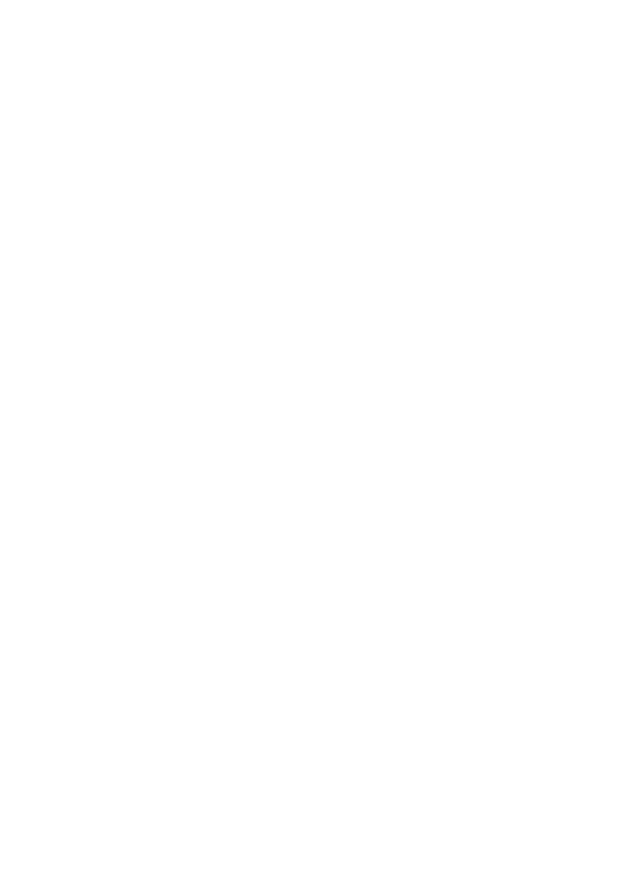
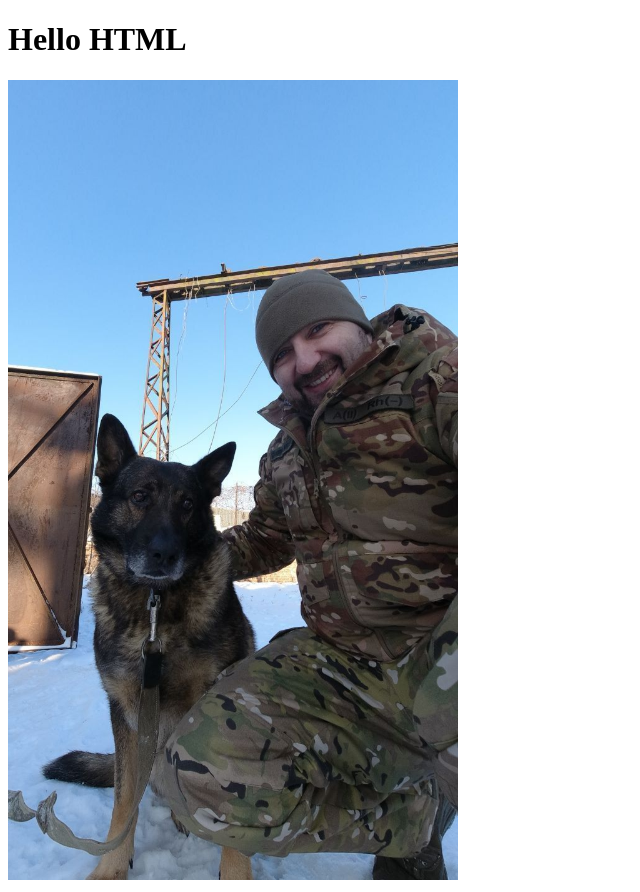
Before and after one commit to PavloChuchman/1038-Chuchman-1, a plain HTML site: page index.html in a window 1280 px wide. Shown: the whole page, without its empty margins (0-640 px from the left). Before the commit the page ends 800 px from the top, so only its background shows below. Drawn offline with Linux system fonts and the light colour scheme.

Commit message:
Sample HTML

```diff
--- a/index.html
+++ b/index.html
@@ -8,6 +8,7 @@
     <link rel="shortcut icon" href="https://placekitten.com/96/139" type="image/x-icon">
 </head>
 <body>
-    <script src="https://unpkg.com/html-data-include@3.3.3/html-data-include.js"></script>
+    <h1>Hello HTML</h1>
+    <img width="450" src="img/father.jpg" alt="father">
 </body>
 </html>
```
Also changed, not shown: img/father.jpg (added).
